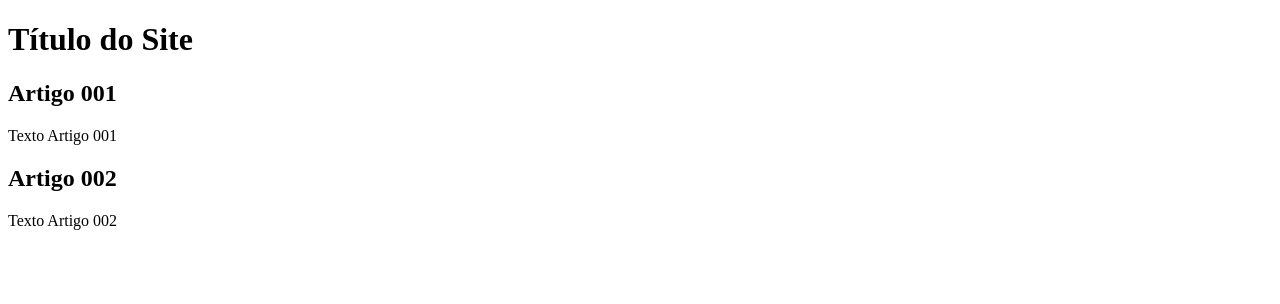
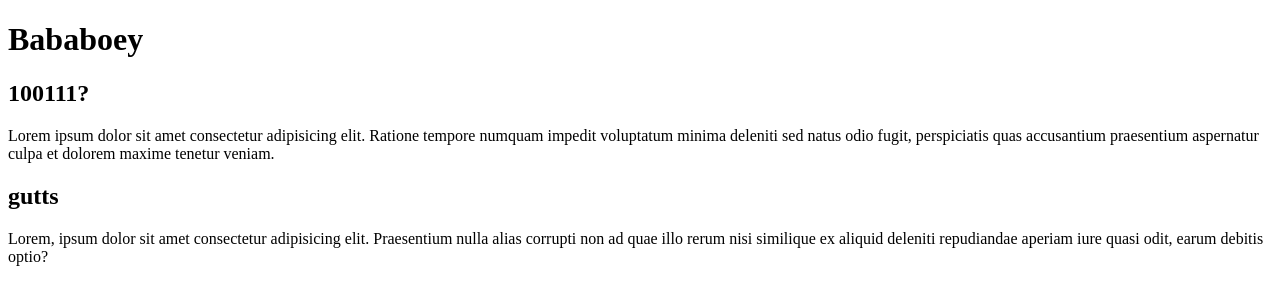
Before and after one commit to BaianoGamer157/projeto-site, a plain HTML site: page index.html in a window 1280 px wide. Drawn offline with Linux system fonts and the light colour scheme.

Commit message:
comecei a escrever conteúdo

```diff
--- a/index.html
+++ b/index.html
@@ -9,15 +9,15 @@
 <body>
   <main>
       <header>
-          <h1>Título do Site</h1>
+          <h1>Bababoey</h1>
       </header>
       <article>
-          <h2>Artigo 001</h2>
-          <p>Texto Artigo 001</p>
+          <h2>100111?</h2>
+          <p>Lorem ipsum dolor sit amet consectetur adipisicing elit. Ratione tempore numquam impedit voluptatum minima deleniti sed natus odio fugit, perspiciatis quas accusantium praesentium aspernatur culpa et dolorem maxime tenetur veniam.</p>
       </article>
       <article>
-         <h2>Artigo 002</h2>
-         <p>Texto Artigo 002</p>
+         <h2>gutts</h2>
+         <p>Lorem, ipsum dolor sit amet consectetur adipisicing elit. Praesentium nulla alias corrupti non ad quae illo rerum nisi similique ex aliquid deleniti repudiandae aperiam iure quasi odit, earum debitis optio?</p>
       </article>
   </main>
 </body>
```
